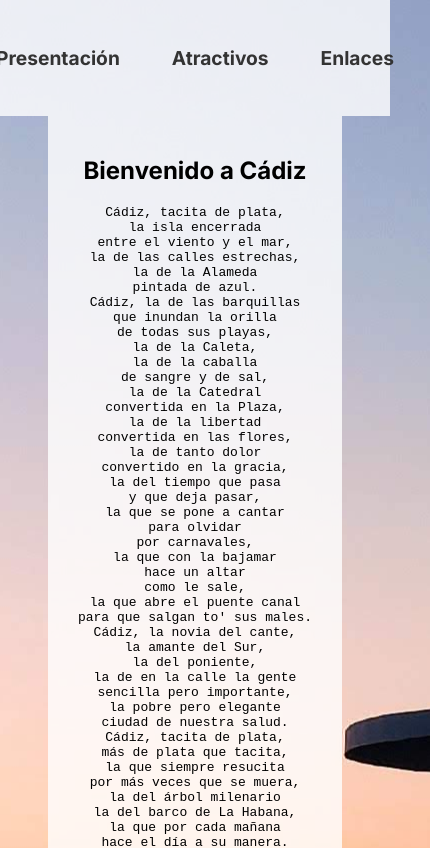
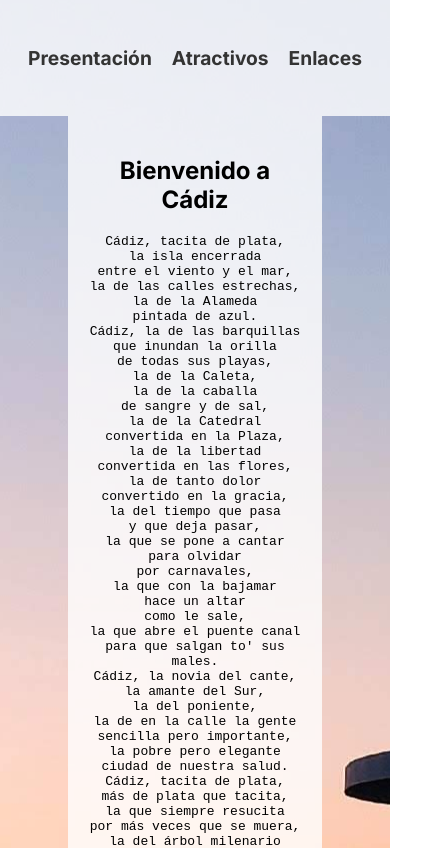
Before and after one commit to fmaciasp/Herramientas_HTML_CSS-PEC1-fmaciasp, a website built with Parcel: page src/index.html in a window 390 px wide. Shown: the top 848 px of the page, 430 px wide, since content can reach past the window. Built offline with nearby package versions, Linux system fonts and the light colour scheme.

Commit message:
Arreglado el responsive del index.html

```diff
--- a/src/css/styles.css
+++ b/src/css/styles.css
@@ -1,4 +1,8 @@
 @import url('https://fonts.googleapis.com/css2?family=Inter:wght@400;700;800&display=swap');
+
+*{
+    box-sizing: border-box;
+}
 
 html{
 	font-family: 'Inter', sans-serif;
@@ -308,6 +312,10 @@ blockquote{
         font-size: 1.3rem;
     }
 
+    nav li {
+        margin: 0;
+    }
+
     .lista_categoria {
         grid-template-columns: repeat(1, 1fr);
     }
```
Also changed, not shown: 2 other files.
